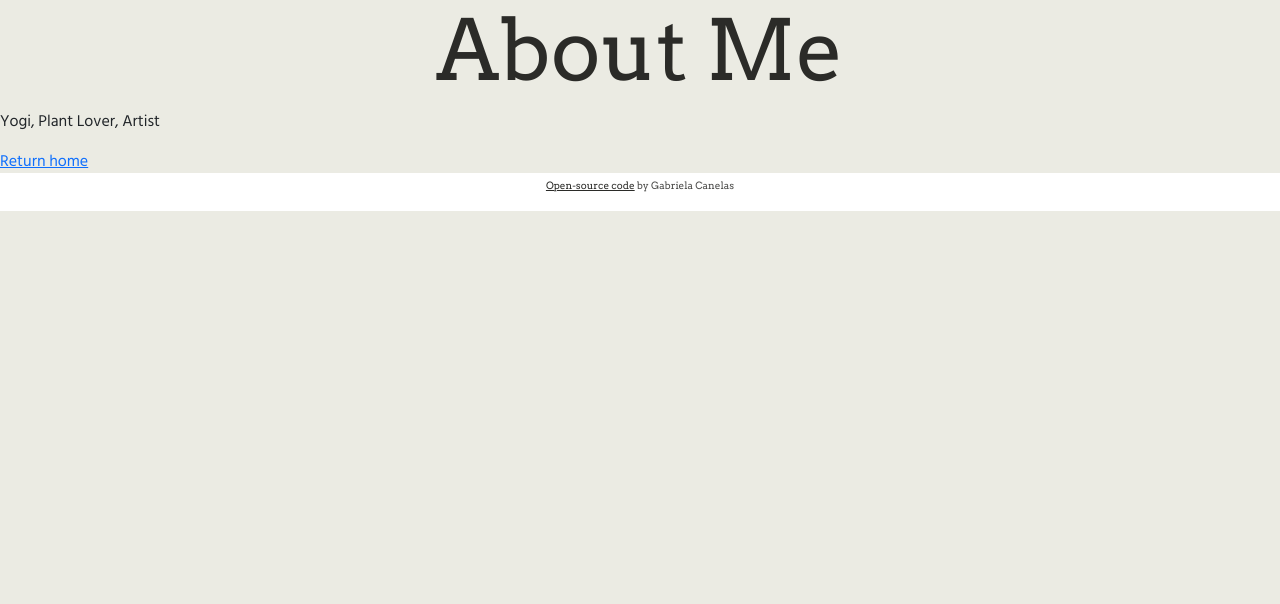
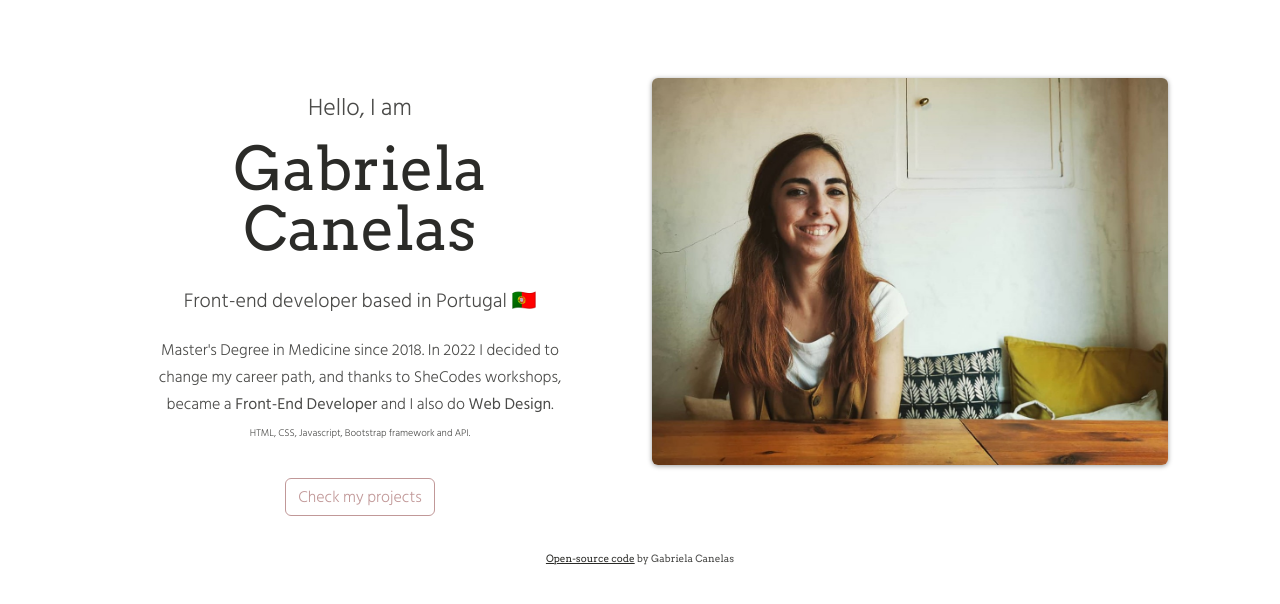
Before and after one commit to gabrielapcan/gabriela-portfolio-shecodes-responsive, a plain HTML site: page about.html in a window 1280 px wide. Drawn offline with nearby package versions, Linux system fonts and the light colour scheme.

Commit message:
added content to about me page

```diff
--- a/about.html
+++ b/about.html
@@ -31,9 +31,43 @@
     <title>About Gabriela Canelas</title>
   </head>
   <body>
-    <h1 class="text-center">About Me</h1>
-    <p>Yogi, Plant Lover, Artist</p>
-    <a href="/" title="go to homepage">Return home</a>
+    <div class="container">
+      <div class="about-me-hero mt-5">
+        <div class="row">
+          <div class="col-lg-6">
+            <div class="text-center about-me-text mt-3">
+              <h3>Hello, I am</h3>
+              <h1 class="mt-3 mb-3">Gabriela Canelas</h1>
+              <h2>Front-end developer based in Portugal 🇵🇹</h2>
+              <p class="mt-4">
+                Master's Degree in Medicine since 2018. In 2022 I decided to
+                change my career path, and thanks to SheCodes workshops, became
+                a
+                <strong>Front-End Developer</strong> and I also do
+                <strong>Web Design</strong>. <br /><small
+                  >HTML, CSS, Javascript, Bootstrap framework and API.</small
+                >
+              </p>
+              <a
+                href="/Projects.html"
+                title="go to project section"
+                class="btn about-me-button mt-3"
+                >Check my projects</a
+              >
+            </div>
+          </div>
+          <div class="col-lg-6">
+            <div class="column-image">
+              <img
+                src="/images/gabrielacafe.jpg"
+                alt="Gabriela Canelas"
+                class="img-fluid rounded about-image"
+              />
+            </div>
+          </div>
+        </div>
+      </div>
+    </div>
     <footer>
       <p>
         <a
--- a/src/styles.css
+++ b/src/styles.css
@@ -7,7 +7,6 @@
   --font-body: "Hind Siliguri", sans-serif;
 }
 body {
-  background-color: var(--off-white);
   font-family: var(--font-body);
   height: 100%;
 }
@@ -42,6 +41,9 @@ footer a:hover {
 small {
   font-size: 10px;
 }
+.body-homepage {
+  background-color: var(--off-white);
+}
 .hero {
   background: var(--highlight-color);
   padding: 50px;
@@ -53,10 +55,59 @@ small {
   font-family: var(--font-header);
 }
 
+.about-me-hero {
+  padding: 30px;
+}
+.about-me-text {
+  margin-right: 20px;
+  padding: 0 40px;
+}
+.about-me-text h1 {
+  font-family: var(--font-header);
+  font-size: 60px;
+  color: var(--primary-color);
+  line-height: 1;
+}
+.about-me-text h2,
+.about-me-text h3 {
+  font-family: var(--font-body);
+  font-size: 20px;
+  font-weight: lighter;
+  color: var(--secondary-color);
+}
+.about-me-text h3 {
+  font-size: 24px;
+}
+.about-me-text h2 {
+  font-size: 20px;
+  margin-top: 30px;
+}
+
+.about-me-text p {
+  font-family: var(--font-body);
+  font-size: 16px;
+  line-height: 1.7;
+  font-weight: lighter;
+  color: var(--secondary-color);
+}
+
 .contact-button {
   border: 2px solid var(--secondary-color);
   color: var(--secondary-color);
   font-weight: 500;
+}
+.about-image {
+  box-shadow: 0px 1px 5px rgba(0, 0, 0, 0.4);
+}
+
+.about-me-button {
+  border: 1px solid var(--highlight-color);
+  color: var(--highlight-color);
+  font-weight: 300;
+}
+
+.about-me-button:hover {
+  font-weight: 400;
 }
 
 .column-texts {
@@ -105,7 +156,8 @@ small {
 .middle-column-btn {
   float: right;
 }
-@media (max-width: 768px) {
+
+@media (max-width: 992px) {
   h1 {
     font-size: 60px;
   }
@@ -126,4 +178,18 @@ small {
   .middle-column-btn {
     float: initial;
   }
+  .about-image {
+    margin-top: 30px;
+  }
+  .about-me-text {
+    padding: 0;
+  }
+  .about-me-text p {
+    margin-top: 40px;
+    padding: 0;
+  }
+  .about-me-hero {
+    padding: 0px;
+    margin: 20px;
+  }
 }
```
Also changed, not shown: index.html (+8 -6 lines).
